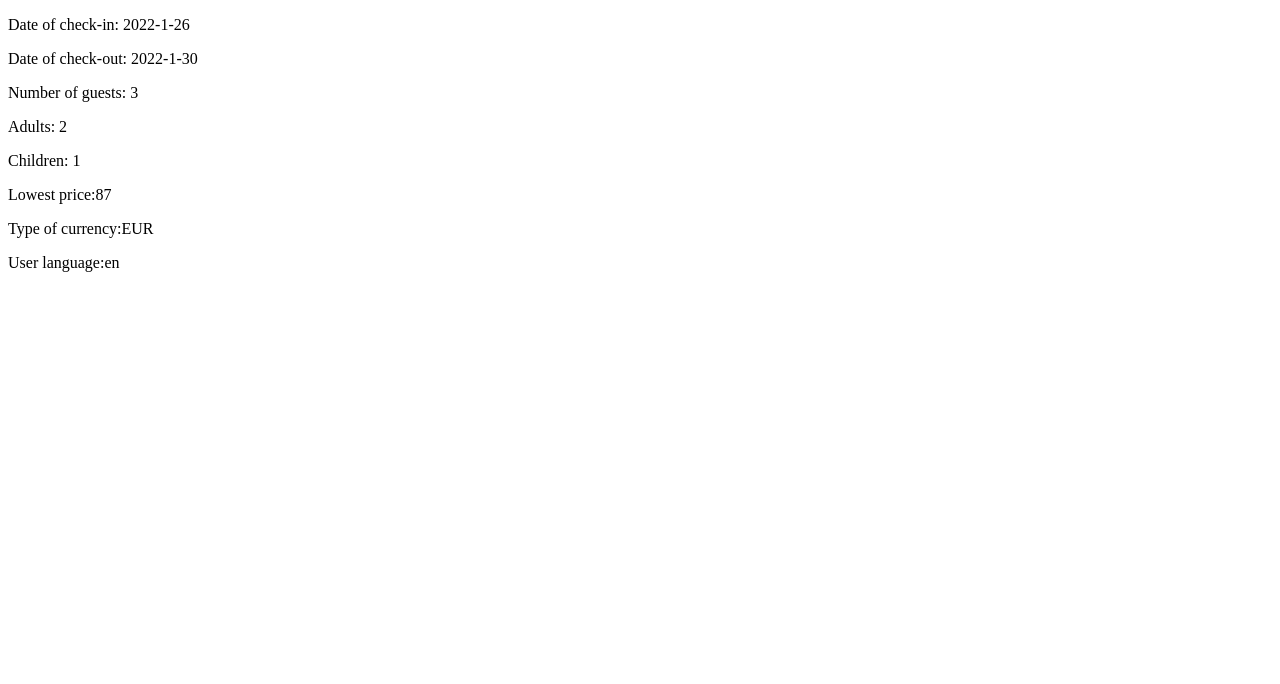
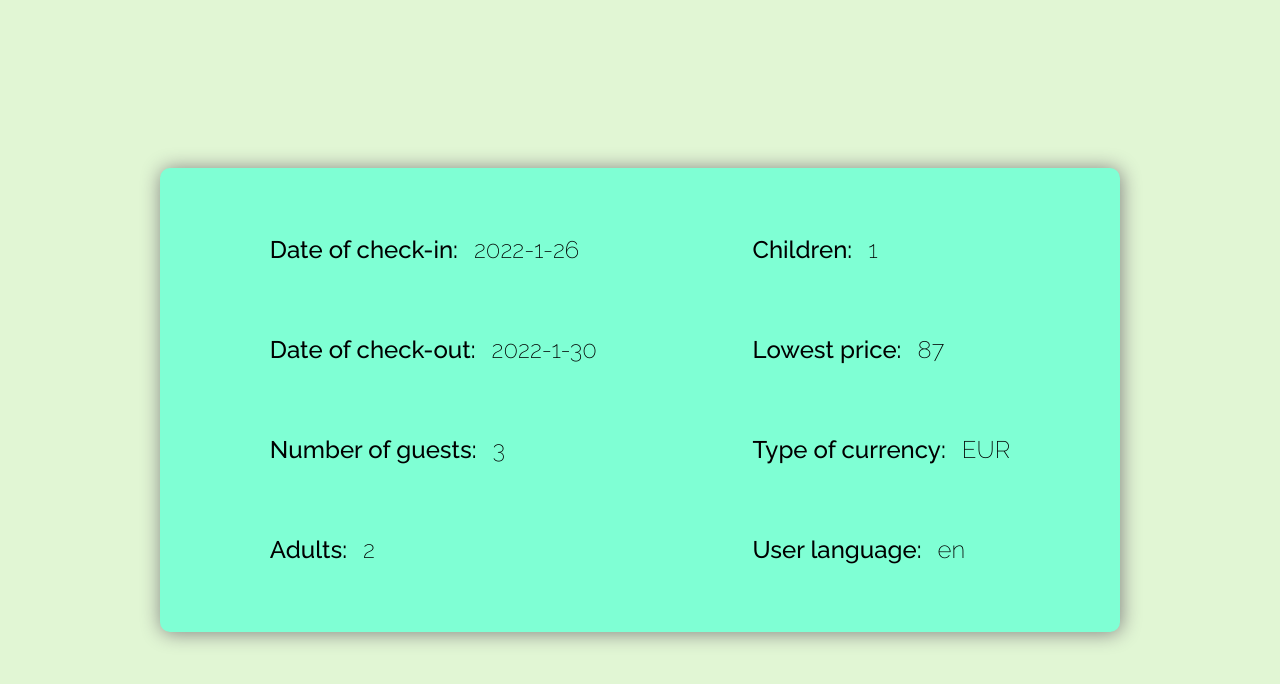
Before and after one commit to blaucomfuig/hotel_web_scrapper, a website: page index.html in a window 1280 px wide. Drawn offline with Linux system fonts and the light colour scheme.

Commit message:
added basic styles to the view

```diff
--- a/index.html
+++ b/index.html
@@ -5,10 +5,12 @@
     <meta http-equiv="X-UA-Compatible" content="IE=edge">
     <meta name="viewport" content="width=device-width, initial-scale=1.0">
     <title>Document</title>
+    <link rel="stylesheet" href="reset.css">
+    <link rel="stylesheet" href="style.css">
 
 </head>
 <body>
-    <div id="app">
+    <div class="app" id="app">
 
     </div>
 
--- /dev/null
+++ b/reset.css
@@ -0,0 +1,43 @@
+html, body, div, span, applet, object, iframe,
+h1, h2, h3, h4, h5, h6, p, blockquote, pre,
+a, abbr, acronym, address, big, cite, code,
+del, dfn, em, img, ins, kbd, q, s, samp,
+small, strike, strong, sub, sup, tt, var,
+b, u, i, center,
+dl, dt, dd, ol, ul, li,
+fieldset, form, label, legend,
+table, caption, tbody, tfoot, thead, tr, th, td,
+article, aside, canvas, details, embed,
+figure, figcaption, footer, header, hgroup,
+menu, nav, output, ruby, section, summary,
+time, mark, audio, video {
+	margin: 0;
+	padding: 0;
+	border: 0;
+	font-size: 100%;
+	font: inherit;
+	vertical-align: baseline;
+}
+/* HTML5 display-role reset for older browsers */
+article, aside, details, figcaption, figure,
+footer, header, hgroup, menu, nav, section {
+	display: block;
+}
+body {
+	line-height: 1;
+}
+ol, ul {
+	list-style: none;
+}
+blockquote, q {
+	quotes: none;
+}
+blockquote:before, blockquote:after,
+q:before, q:after {
+	content: '';
+	content: none;
+}
+table {
+	border-collapse: collapse;
+	border-spacing: 0;
+}
--- a/scrapers.js
+++ b/scrapers.js
@@ -9,14 +9,23 @@ const getData = async () => {
     array.push(data);
 
     template.innerHTML = `
-        <p>Date of check-in: ${array[0].dateCheckIn} </p>
-        <p>Date of check-out: ${array[0].dateCheckOut} </p>
-        <p>Number of guests: ${array[0].totalGuests} </p>
-        <p>Adults: ${array[0].numAdults} </p>
-        <p>Children: ${array[0].numChild}</p>
-        <p>Lowest price:${array[0].lowestPrice} </p>
-        <p>Type of currency:${array[0].currencyISO} </p>
-        <p>User language:${array[0].browserLanguage} </p>
+        <div class="list-info">
+            <div class="column-1">
+                <p class="item-title">Date of check-in: <span class="item-info">${array[0].dateCheckIn}</span> </p>
+                <p class="item-title">Date of check-out: <span class="item-info">${array[0].dateCheckOut}</span> </p>
+                <p class="item-title">Number of guests: <span  class="item-info">${array[0].totalGuests}</span> </p>
+                <p class="item-title">Adults: <span class="item-info">${array[0].numAdults}</span> </p>
+            </div>
+            <div class="column-2">
+                <p class="item-title">Children: <span class="item-info">${array[0].numChild}</span> </p>
+                <p class="item-title">Lowest price: <span class="item-info">${array[0].lowestPrice}</span> </p>
+                <p class="item-title">Type of currency: <span class="item-info">${array[0].currencyISO}</span> </p>
+                <p class="item-title">User language: <span class="item-info">${array[0].browserLanguage}</span> </p>
+            </div>
+
+
+
+        </div>
     `
 
   } catch (error) {
--- /dev/null
+++ b/style.css
@@ -0,0 +1,53 @@
+@import url('https://fonts.googleapis.com/css2?family=Raleway:ital,wght@0,100;0,200;0,300;0,500;1,100;1,200;1,300;1,500&display=swap');
+
+body {
+    font-family: 'Raleway', sans-serif;
+    display: flex;
+    justify-content: center;
+    align-items: center;
+    width: 100vw;
+    height: 100vh;
+    background-color:rgb(225, 246, 212);
+}
+
+.app{
+    width: 70vw;
+    height: 50vh;
+    background-color: aquamarine;
+    font-weight: 300;
+    font-size: 1.5rem;
+    padding: 2rem 2rem;
+    filter: drop-shadow(1px 1px 10px gray );
+    border-radius: 10px;
+
+}
+
+.list-info{
+
+    display: flex;
+    justify-content: space-around;
+    height: 100%;
+
+
+}
+
+.column-1{
+    display: flex;
+    flex-direction: column;
+}
+.column-2{
+    display: flex;
+    flex-direction: column;
+}
+
+.item-title {
+    flex: 1;
+    font-weight: 500;
+    display: flex;
+    align-items: center;
+}
+
+.item-info{
+    font-weight: 200;
+    margin-left: 1rem;
+}
```
